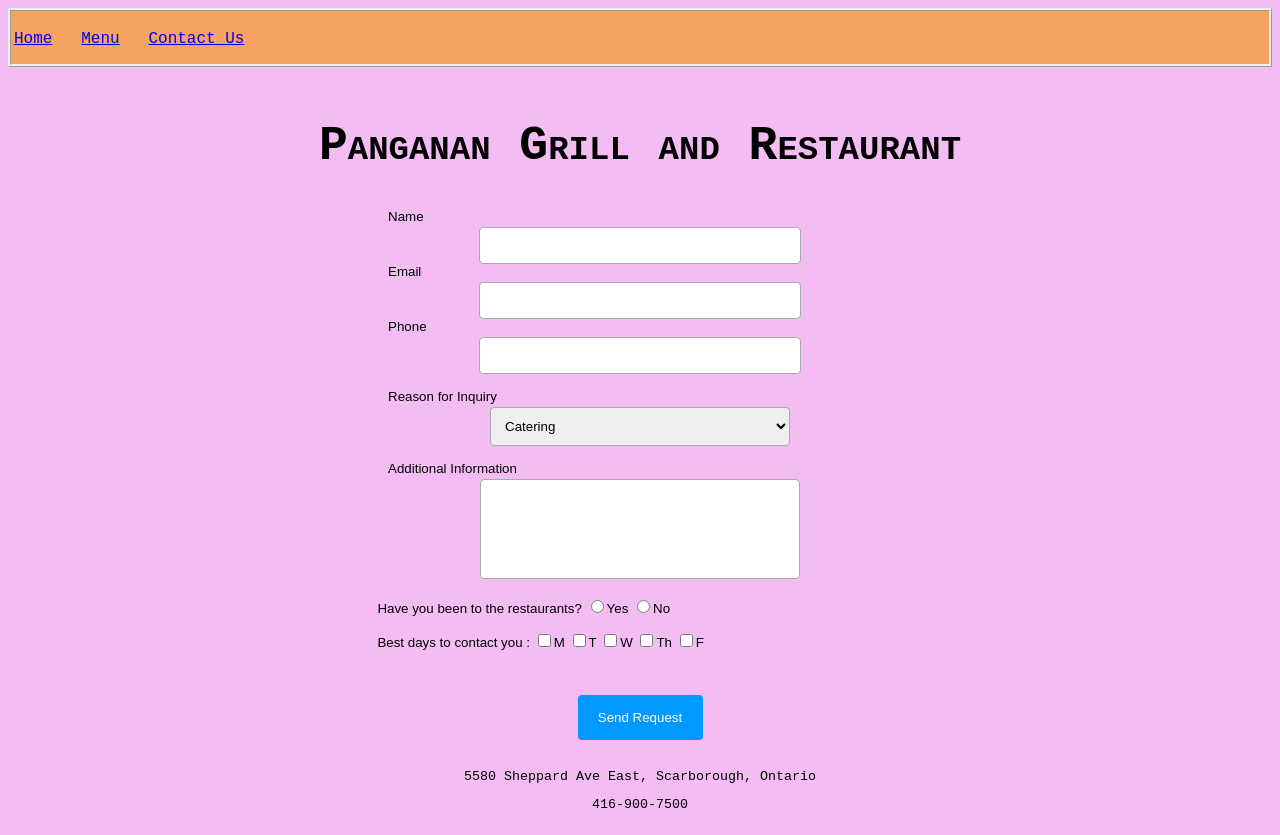
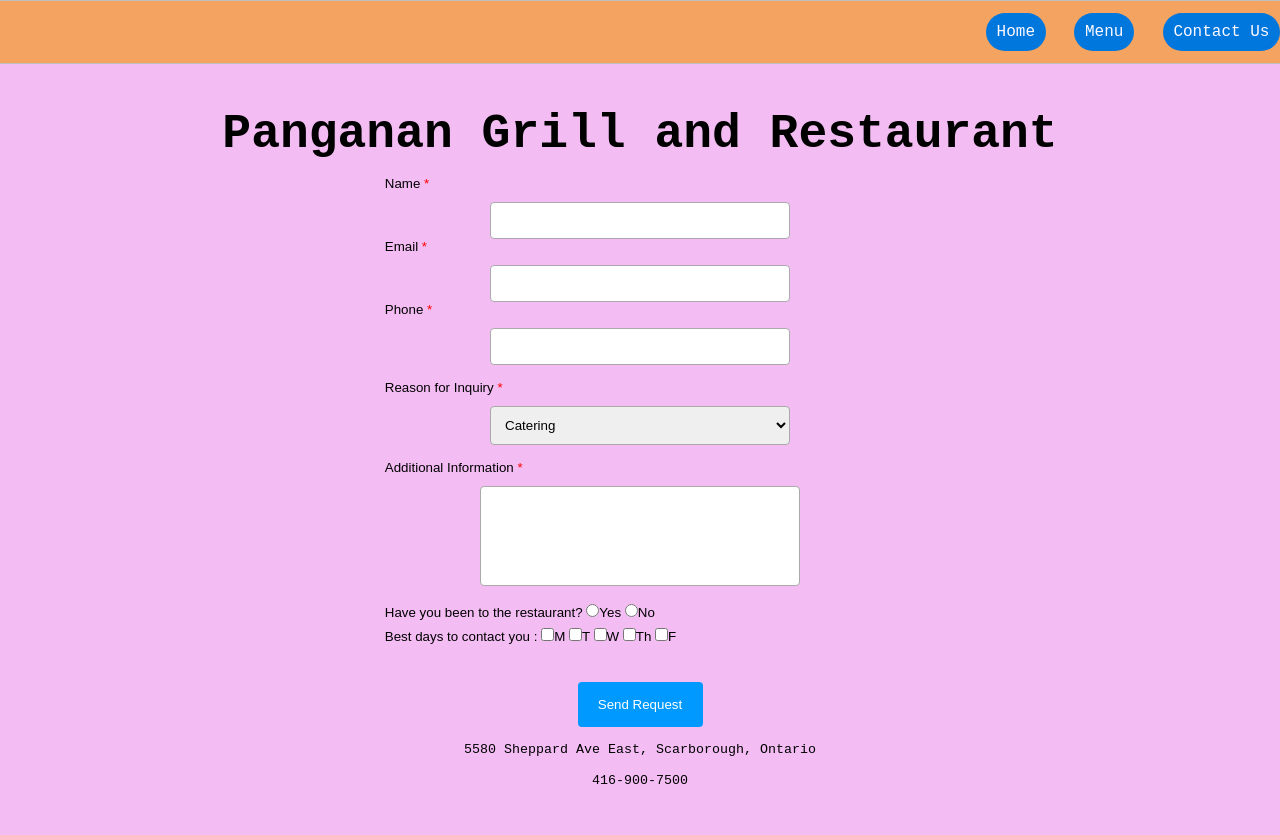
Before and after one commit to BonieFerrer/IntroToWeBDev, a plain HTML site: page classwork/selfAssessment/contact.html in a window 1280 px wide. After the commit the page ends 806 px from the top, so only its background shows below. Drawn offline with nearby package versions, Linux system fonts and the light colour scheme.

Commit message:
Message-05/29

```diff
--- a/classwork/selfAssessment/contact.html
+++ b/classwork/selfAssessment/contact.html
@@ -8,6 +8,9 @@
 </head>
 
 <title>Home Page</title>
+<link rel="stylesheet" href="https://stackpath.bootstrapcdn.com/bootstrap/4.1.3/css/bootstrap.min.css"
+integrity="sha384-MCw98/SFnGE8fJT3GXwEOngsV7Zt27NXFoaoApmYm81iuXoPkFOJwJ8ERdknLPMO" crossorigin="anonymous">
+
 <link rel="stylesheet" href="restaurantStyles.css">
 
 
@@ -15,35 +18,35 @@
 
 
 
-   <header>
-      <p>
-         <a href="homepage.html">Home</a> &nbsp;
-         <a href="Menu.html">Menu</a> &nbsp;
-         <a href="contact.html">Contact Us</a>
+
+      <p class="naV">
+         <a  class="btn badge-pill"  href="homepage.html">Home</a> &nbsp;
+         <a  class="btn badge-pill"  href="Menu.html">Menu</a> &nbsp;
+         <a  class="btn badge-pill" href="contact.html">Contact Us</a>
       </p>
-   </header><br>
+   <br>
    <h1>Panganan Grill and Restaurant</h1>
 
 
    <form action="submit.html" method="POST">
       <div>
          <div>
-            <label for="name">Name </label>
+            <label  class ="required" for="name">Name </label>
             <input type="text" id="name" name="fullname">
          </div>
          <div>
-            <label for="email">Email </label>
+            <label class ="required" for="email">Email </label>
             <input type="email" id="email" name="email">
          </div>
          <div>
-            <label for="phone">Phone </label>
+            <label class ="required" for="phone">Phone </label>
             <input type="text" id="phone" name="phone">
          </div><br>
 
 
 
          <div>
-            <label for="contact">Reason for Inquiry </label>
+            <label class ="required" for="contact">Reason for Inquiry </label>
             <select id="contact" name="contact">
                <option value="default" selected>Catering</option>
                <option value="Private Party">Private Party</option>
@@ -53,24 +56,24 @@
          </div><br>
 
 
-         <label for="info">Additional Information  </label>
+         <label class ="required" for="info">Additional Information </label>
 
          <textarea id="info" name="info"></textarea><br>
 
 
 
-         <div class="center">
-         <legend>Have you been to the restaurants?
+         <div class="cenTer">
+         <label>Have you been to the restaurant?
 
             <input type="radio" id="choice1" name="questionnaire" value="yes">Yes
 
             <input type="radio" id="choice2" name="questionnaire" value="no">No
-         </legend><br>
+         </label><br>
          </div>
 
 
-         <div class="center">
-         <legend>Best days to contact you :
+         <div class="cenTer">
+         <label>Best days to contact you :
 
             <input type="checkbox" id="M" name="interest" value="M">M
 
@@ -85,7 +88,7 @@
 
 
             <input type="checkbox" id="F" name="interest" value="F">F
-         </legend><br>
+         </label><br>
          </div><br>
          <br>
 
--- a/classwork/selfAssessment/restaurantStyles.css
+++ b/classwork/selfAssessment/restaurantStyles.css
@@ -1,8 +1,19 @@
 /*updated may 27 2022*/
 
 
-.nav {
-   text-align: left;
+.naV {
+   margin-left: auto;
+   margin-right: auto;
+   text-align: right;
+   border-top: thin silver solid;
+   border-bottom: thin silver solid;
+   padding-top: 12px;
+   padding-bottom: 12px;
+   background-color: sandybrown;
+
+
+
+
 }
 
 :root {
@@ -15,14 +26,14 @@ body {
    color: var(--font-color);
    background-color: var(--bg-color);
    font-family: 'Courier New', Courier, monospace;
+
 }
 
-h1 {
+ h1 {
    padding: 2px;
-   color: var(--header-color);
+   color: black;
    font-size: 3rem;
-   font-style: bold;
-   font-variant: small-caps;
+   font-weight: bold;
    text-align: center;
 
 }
@@ -47,7 +58,7 @@ footer {
    margin-left: auto;
    margin-right: auto;
    font-family: 'Courier New', Courier, monospace;
-   font-size: 1em;
+   font-size: 1 em;
    color: black;
    text-align: center;
 }
@@ -168,19 +179,35 @@ textarea {
 }
 
 input[type=radio] {
-   margin: auto 10x;
+   margin: 5px 10x;
    display: inline-block;
 }
 
 
 input[type=checkbox] {
-   margin: auto 10x;
+   margin: 5px 10x;
    display: inline-block;
 }
 
 
-.center {
-   margin-left:29%;
+.cenTer {
+   margin-left:auto;
    margin-right:auto;
    display: block;
+
 }
+
+
+.naV .btn {
+   background-color:#07d;
+   color: #fef9ff;
+}
+
+.naV .btn:hover
+{
+    font-weight: bold;
+}
+.required:after{
+   content:"*";
+   color:red;
+}
```
Also changed, not shown: classwork/selfAssessment/Menu.html (+11 -9 lines), classwork/selfAssessment/homepage.html (+10 -7 lines).
